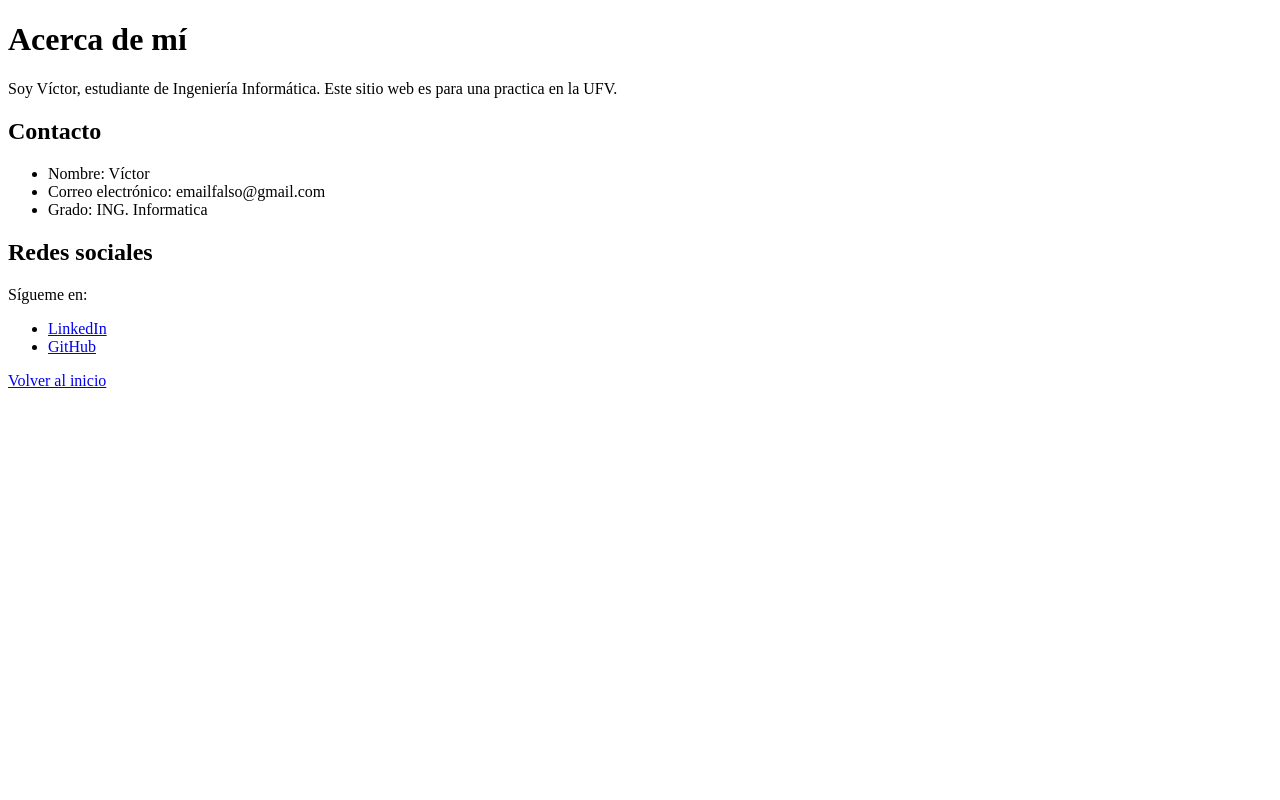
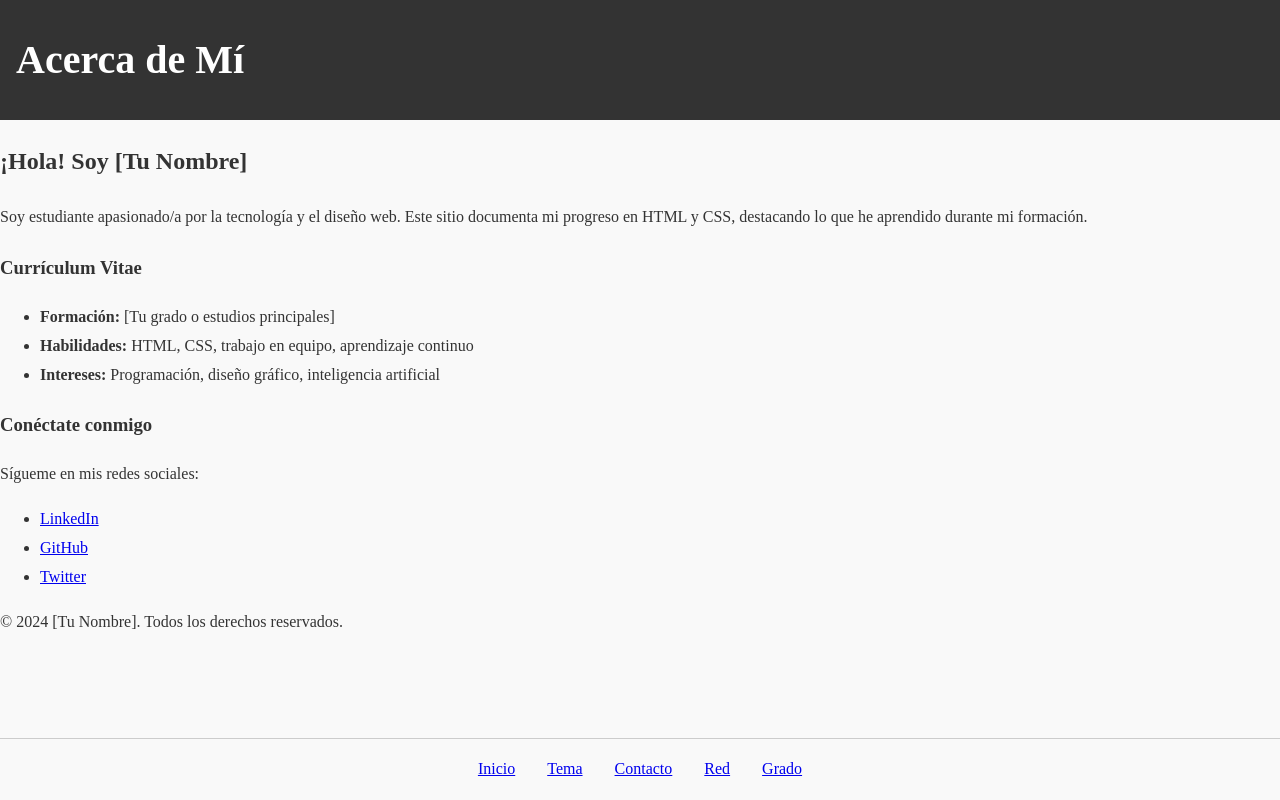
Before and after one commit to deju019/Practica-FII, a plain HTML site: page public/about.html in a window 1280 px wide. Drawn offline with Linux system fonts and the light colour scheme.

Commit message:
Actualizamos el css y se lo aplicamos al index y about

```diff
--- a/CSS/style.css
+++ b/CSS/style.css
@@ -1,85 +1,46 @@
+/* General */
 body {
-    font-family: 'Roboto', Arial, sans-serif;
-    background-color: #fafafa;
-    color: #444;
+    font-family: 'Times New Roman', serif;
+    background-color: #f9f9f9;
+    color: #333;
     margin: 0;
     padding: 0;
     line-height: 1.8;
 }
 
+/* Header */
 header {
-    background-color: #2c3e50;
+    background-color: #333;
     color: white;
-    padding: 1rem;
-    text-align: center;
-    box-shadow: 0 2px 5px rgba(0, 0, 0, 0.1);
+    padding: 1.5rem 1rem;
+    text-align: left;
 }
 
 header h1 {
-    font-size: 2rem;
+    font-size: 2.5rem;
     margin: 0;
+}
+
+/* Navegación (menú en la parte inferior) */
+nav {
+    background-color: #f9f9f9;
+    border-top: 1px solid #ccc;
+    position: fixed;
+    bottom: 0;
+    left: 0;
+    width: 100%;
+    text-align: center;
+    padding: 1rem 0;
 }
 
 nav ul {
     list-style: none;
+    padding: 0;
     margin: 0;
-    padding: 0;
     display: flex;
     justify-content: center;
-    gap: 1.5rem;
-    background: #34495e;
-    padding: 0.8rem 0;
 }
 
-nav ul li a {
-    color: white;
-    text-decoration: none;
-    font-weight: bold;
-    padding: 0.5rem 1rem;
-    border-radius: 5px;
-    transition: background 0.3s ease;
+nav ul li {
+    margin: 0 1rem;
 }
-
-nav ul li a:hover {
-    background: #1abc9c;
-    color: #fff;
-}
-
-main {
-    max-width: 800px;
-    margin: 2rem auto;
-    padding: 1rem;
-    background: white;
-    box-shadow: 0 2px 8px rgba(0, 0, 0, 0.1);
-    border-radius: 8px;
-}
-
-footer {
-    background: #2c3e50;
-    color: white;
-    text-align: center;
-    padding: 1rem;
-    position: fixed;
-    bottom: 0;
-    width: 100%;
-    font-size: 0.9rem;
-}
-
-a {
-    color: #1abc9c;
-    text-decoration: none;
-    font-weight: bold;
-}
-
-a:hover {
-    text-decoration: underline;
-}
-
-ul {
-    list-style: square inside;
-    margin: 1rem 0;
-}
-
-ul li {
-    margin: 0.5rem 0;
-}
--- a/public/about.html
+++ b/public/about.html
@@ -2,25 +2,56 @@
 <html lang="es">
 <head>
     <meta charset="UTF-8">
-    <meta name="viewport" content="width=device-width, initial-scale=2.0">
-    <title>Sobre mí</title>
+    <meta name="viewport" content="width=device-width, initial-scale=1.0">
+    <title>Acerca de Mí</title>
+    <link rel="stylesheet" href="../CSS/style.css"> <!-- Ruta relativa al archivo CSS -->
 </head>
 <body>
-    <h1>Acerca de mí</h1>
-    <p>Soy Víctor, estudiante de Ingeniería Informática. Este sitio web es para una practica en la UFV.</p>
-    <h2>Contacto</h2>
-    <ul>
-        <li>Nombre: Víctor</li>
-        <li>Correo electrónico: emailfalso@gmail.com</li>
-        <li>Grado: ING. Informatica</li>
-    </ul>
-    <h2>Redes sociales</h2>
-    <p>Sígueme en:
+    <header>
+        <h1>Acerca de Mí</h1>
+    </header>
+
+    <main>
+        <section>
+            <h2>¡Hola! Soy [Tu Nombre]</h2>
+            <p>
+                Soy estudiante apasionado/a por la tecnología y el diseño web. Este sitio documenta mi progreso
+                en HTML y CSS, destacando lo que he aprendido durante mi formación.
+            </p>
+        </section>
+
+        <section>
+            <h3>Currículum Vitae</h3>
+            <ul>
+                <li><strong>Formación:</strong> [Tu grado o estudios principales]</li>
+                <li><strong>Habilidades:</strong> HTML, CSS, trabajo en equipo, aprendizaje continuo</li>
+                <li><strong>Intereses:</strong> Programación, diseño gráfico, inteligencia artificial</li>
+            </ul>
+        </section>
+
+        <section>
+            <h3>Conéctate conmigo</h3>
+            <p>Sígueme en mis redes sociales:</p>
+            <ul>
+                <li><a href="https://www.linkedin.com/in/tuperfil" target="_blank">LinkedIn</a></li>
+                <li><a href="https://github.com/tuusuario" target="_blank">GitHub</a></li>
+                <li><a href="https://twitter.com/tuusuario" target="_blank">Twitter</a></li>
+            </ul>
+        </section>
+    </main>
+
+    <nav>
         <ul>
-            <li><a href="#">LinkedIn</a></li>
-            <li><a href="#">GitHub</a></li>
+            <li><a href="../index.html">Inicio</a></li>
+            <li><a href="topic.html">Tema</a></li>
+            <li><a href="contact.html">Contacto</a></li>
+            <li><a href="net.html">Red</a></li>
+            <li><a href="degree.html">Grado</a></li>
         </ul>
-    </p>
-    <a href="../index.html">Volver al inicio</a>
+    </nav>
+
+    <footer>
+        <p>© 2024 [Tu Nombre]. Todos los derechos reservados.</p>
+    </footer>
 </body>
 </html>
```
Also changed, not shown: index.html (added, +45 -0 lines), 1 other file.
